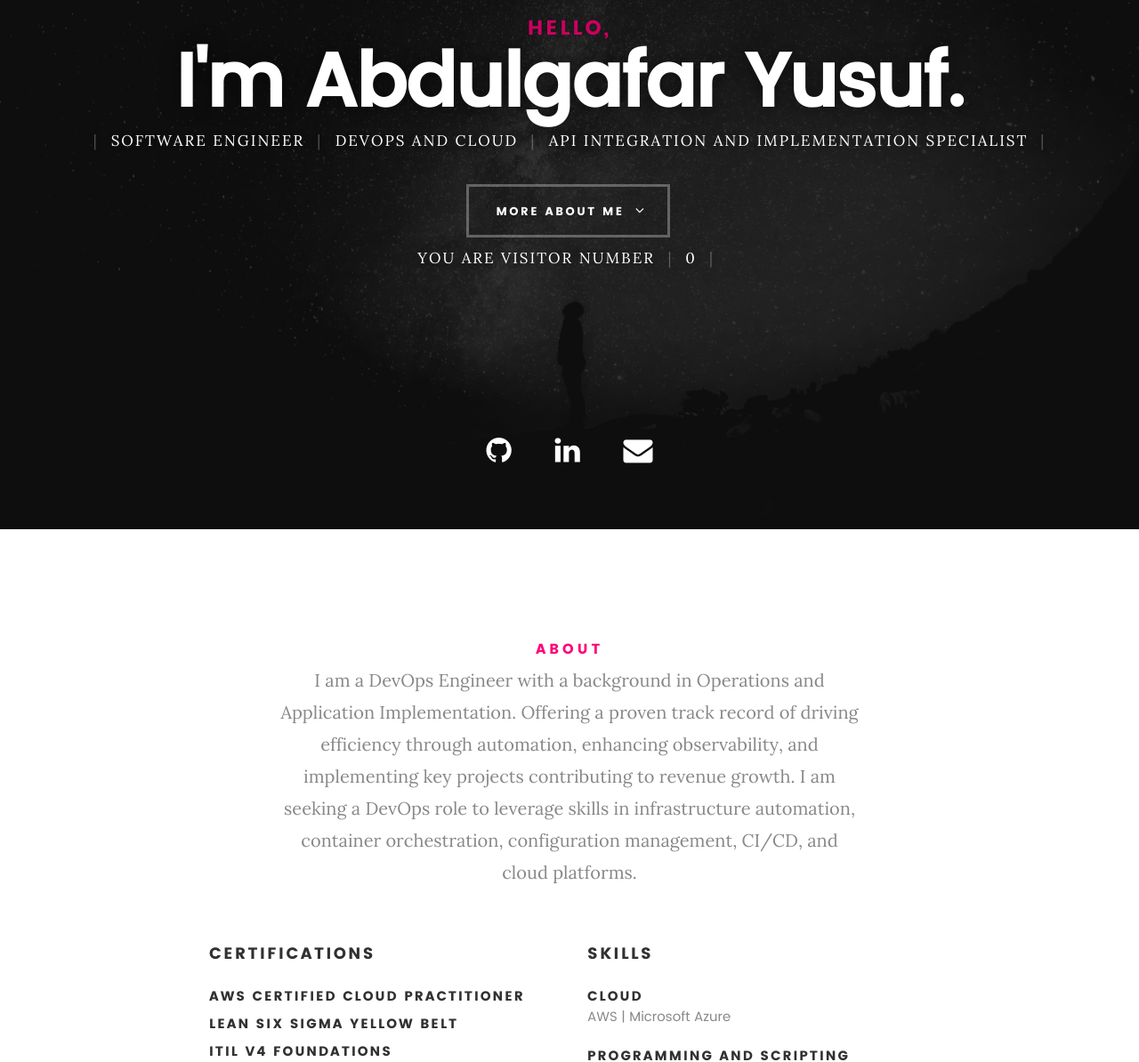
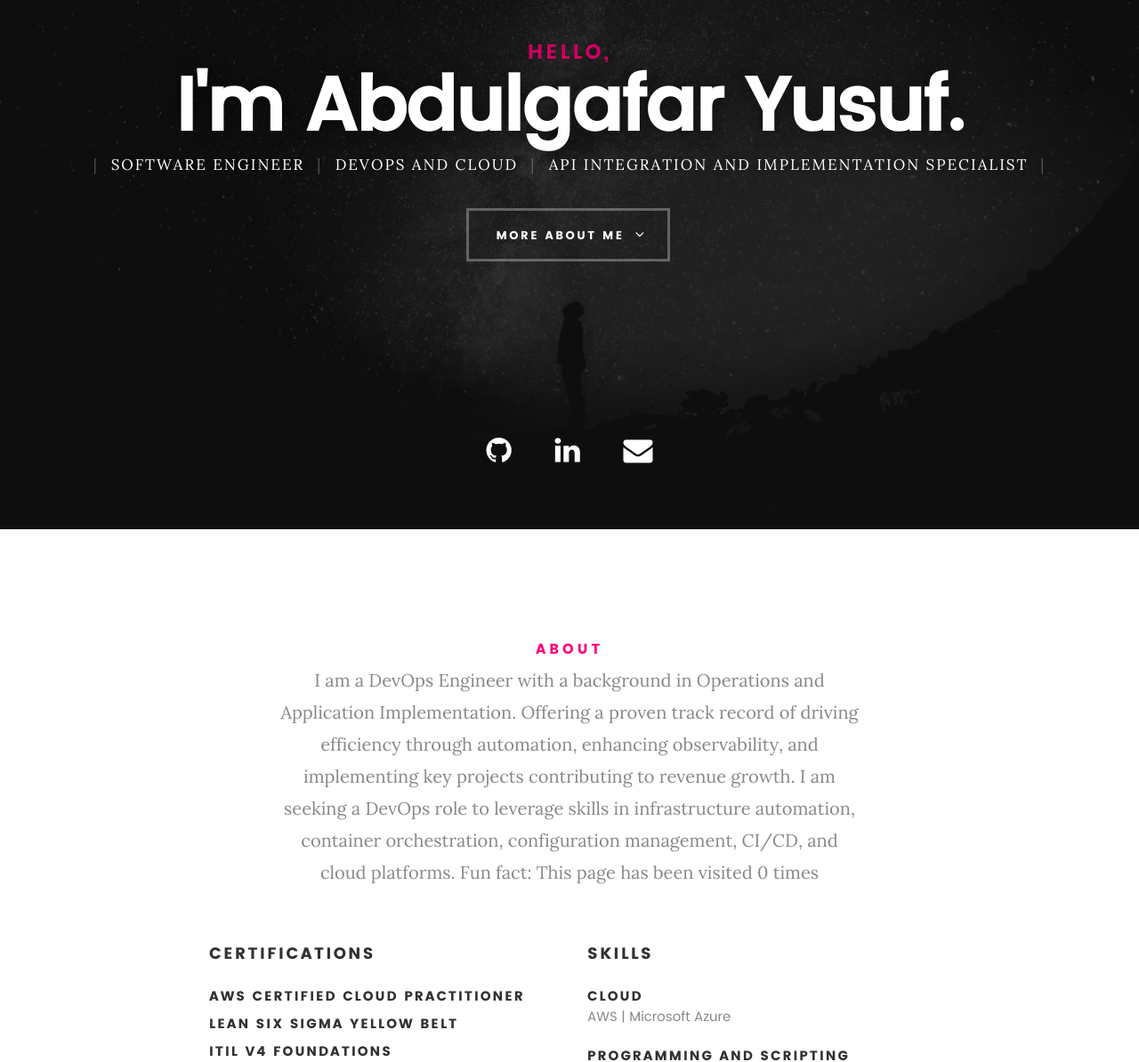
Before and after one commit to abdulxs/Cloud-Resume-Challenge-Frontend, a plain HTML site: page index.html in a window 1280 px wide. Shown: the part 205-1399 px from the top of the page at 89% size. Drawn offline with nearby package versions, Linux system fonts and the light colour scheme; no server answers.

Commit message:
Update index.html
moved visitor count to About

```diff
--- a/index.html
+++ b/index.html
@@ -66,7 +66,6 @@
 	   			</p>
 
 	   			<a class="button stroke smoothscroll" href="#about" title="">More About Me</a>
-				   <p class="intro-position">You are visitor number <span id="visitor-count">0</span></p>
 
 	   		</div>
 
@@ -94,7 +93,9 @@
    				<p class="lead"> I am a DevOps Engineer with a background in Operations and Application Implementation. Offering a
 					proven track record of driving efficiency through automation, enhancing observability, and implementing key
 					projects contributing to revenue growth. I am seeking a DevOps role to leverage skills in
-					infrastructure automation, container orchestration, configuration management, CI/CD, and cloud platforms.</p>
+					infrastructure automation, container orchestration, configuration management, CI/CD, and cloud platforms.
+					Fun fact: This page has been visited  <span id="visitor-count">0</span> times
+				</p>
 
    		</div>
    	</div> <!-- /section-intro -->
```
